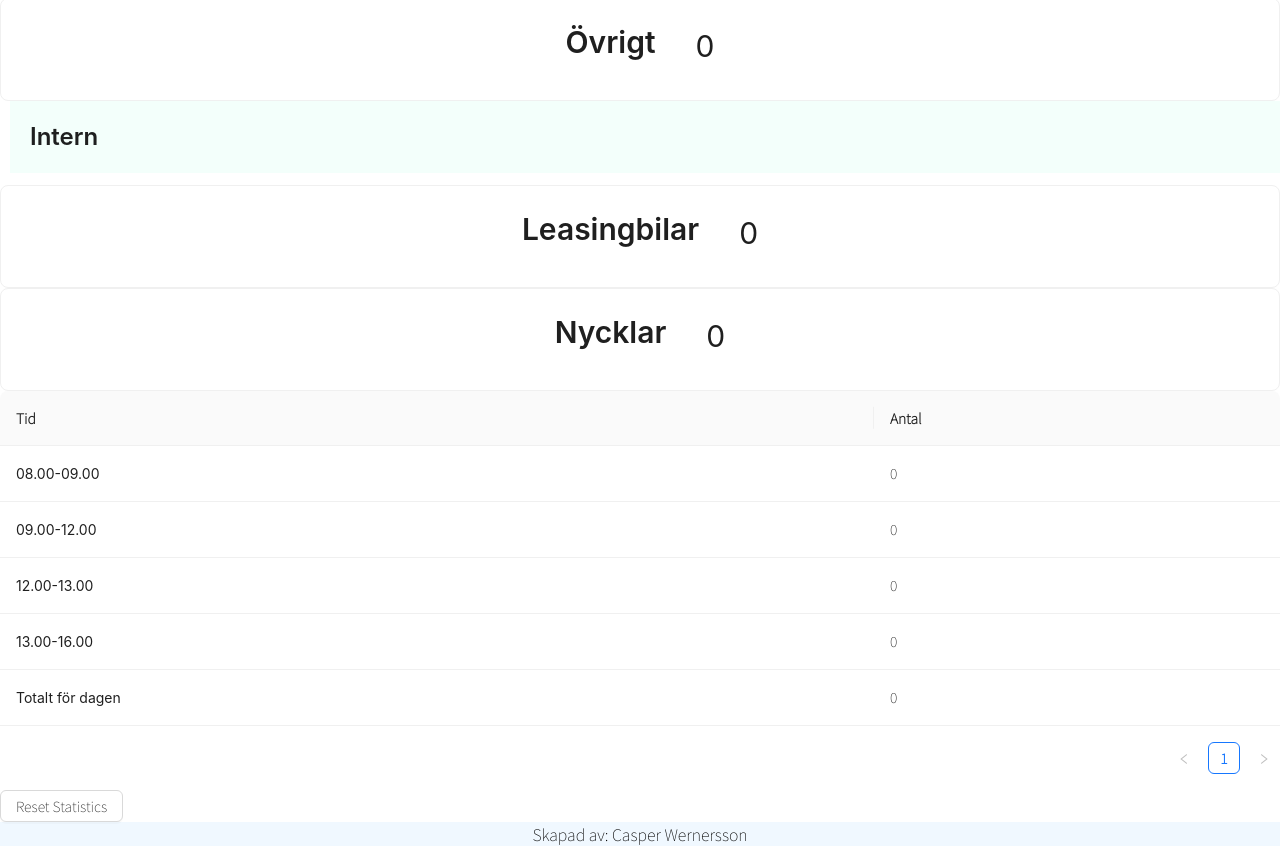
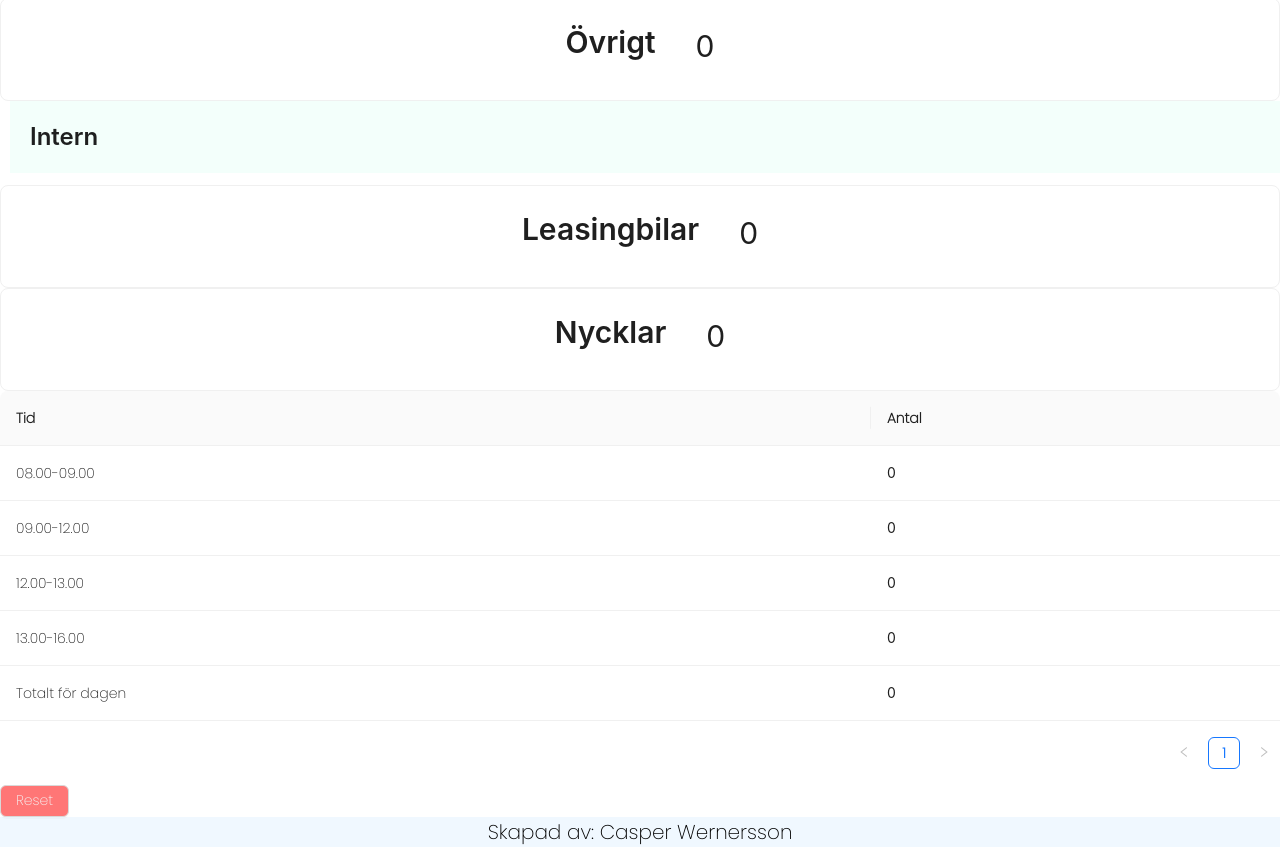
Before and after one commit to Cappeloow/StatisticCounter, a React (Vite) app in the folder client/: page / in a window 1280 px wide. Shown: the part 274-1121 px from the top of the page. Built offline with nearby package versions, Linux system fonts and the light colour scheme.

Commit message:
small adjustments

```diff
--- a/client/src/App.tsx
+++ b/client/src/App.tsx
@@ -1,6 +1,7 @@
 import Footer from "./mainComponents/Footer";
 import Main from "./mainComponents/Main";
 import StatisticProvider from "./context/StatisticContext.tsx";
+import "./style/CustomCursor.css";
 function App() {
   return (
     <>
--- a/client/src/components/DailyResultsCard.tsx
+++ b/client/src/components/DailyResultsCard.tsx
@@ -44,7 +44,9 @@ function DailyResultsCard() {
         thirteen={thirteen.length}
         result={result}
       />
-      <Button onClick={resetStatistics}>Reset Statistics</Button>
+      <Button className="resetButton" onClick={resetStatistics}>
+        Reset
+      </Button>
     </div>
   );
 }
--- a/client/src/components/DataCard.tsx
+++ b/client/src/components/DataCard.tsx
@@ -6,18 +6,26 @@ function DataCard(props: any) {
   const { Title, Text } = Typography;
   const { copyNumber } = useStatisticContext();
 
+  const handleClicker = (e: any) => {
+    e.preventDefault();
+    copyNumber(e);
+  };
   return (
-    <Card>
+    <Card onClick={() => addAmountToMatter(matter)}>
       <div className="Card">
         <Title
+          style={{ userSelect: "none" }}
           className="titleAddNumber"
           level={2}
-          onClick={() => addAmountToMatter(matter)}
         >
           {matter.task}
         </Title>
         <div className="containerOfCardNumber">
-          <Text className="amountNumber" onClick={(e) => copyNumber(e)}>
+          <Text
+            style={{ userSelect: "none" }}
+            className="amountNumber"
+            onClick={(e) => handleClicker(e)}
+          >
             {matter.amount}
           </Text>
         </div>
--- a/client/src/components/StatisticPanel.tsx
+++ b/client/src/components/StatisticPanel.tsx
@@ -35,7 +35,7 @@ function StatisticPanel() {
       <Title className="DayOfTheWeek" level={1}>
         {day}
       </Title>
-      <Title level={3} className="externText">
+      <Title style={{ userSelect: "none" }} level={3} className="externText">
         Extern
       </Title>
       {matters.map((matter) => (
@@ -52,7 +52,7 @@ function StatisticPanel() {
           </div>
         </div>
       ))}
-      <Title level={3} className="internText">
+      <Title style={{ userSelect: "none" }} level={3} className="internText">
         Intern
       </Title>
       {matters.map((matter) => (
--- a/client/src/components/TimeTable.tsx
+++ b/client/src/components/TimeTable.tsx
@@ -1,6 +1,7 @@
 import React from "react";
 import { Table, Typography } from "antd";
 import type { ColumnsType } from "antd/es/table";
+import "../style/Table.css";
 interface DataType {
   key: string;
   name: string;
@@ -21,12 +22,12 @@ const columns: ColumnsType<DataType> = [
     title: "Tid",
     dataIndex: "name",
     key: "name",
-    render: (text) => <Text>{text}</Text>,
   },
   {
     title: "Antal",
     dataIndex: "age",
     key: "age",
+    render: (text) => <Text onClick={(e) => copyNumber(e)}>{text}</Text>,
   },
 ];
 
@@ -60,7 +61,31 @@ const TimeTable: React.FC<TimeTableProps> = (props) => {
     },
   ];
 
-  return <Table columns={columns} dataSource={data} />;
+  return (
+    <Table style={{ userSelect: "none" }} columns={columns} dataSource={data} />
+  );
 };
 
 export default TimeTable;
+
+function copyNumber(e: any) {
+  const textField = document.createElement("textarea");
+  textField.value = e.target.textContent;
+
+  document.body.appendChild(textField);
+
+  textField.select();
+  textField.setSelectionRange(0, 99999); // For mobile devices
+
+  document.execCommand("copy");
+  document.body.removeChild(textField);
+
+  const copiedTextElement = document.createElement("p");
+  copiedTextElement.className = "textCopied";
+  copiedTextElement.textContent = "Kopierat!";
+
+  e.target.parentNode.appendChild(copiedTextElement);
+  setTimeout(() => {
+    e.target.parentNode.removeChild(copiedTextElement);
+  }, 2000);
+}
--- a/client/src/context/StatisticContext.tsx
+++ b/client/src/context/StatisticContext.tsx
@@ -89,7 +89,7 @@ const StatisticProvider = ({ children }: PropsWithChildren) => {
 
     const copiedTextElement = document.createElement("p");
     copiedTextElement.className = "textCopied";
-    copiedTextElement.textContent = "Copied";
+    copiedTextElement.textContent = "Kopierat!";
 
     e.target.parentNode.appendChild(copiedTextElement);
     setTimeout(() => {
--- a/client/src/index.css
+++ b/client/src/index.css
@@ -1,11 +1,11 @@
 @import url('https://fonts.googleapis.com/css2?family=Montserrat:wght@300;400;500;600&family=Noto+Sans+JP:wght@100&display=swap');
+  @import url('https://fonts.googleapis.com/css2?family=Poppins:wght@200&display=swap');
 
 * {
   padding: 0;
   margin: 0;
   box-sizing: border-box;
-  font-family: 'Montserrat', sans-serif;
-  font-family: 'Noto Sans JP', sans-serif;
+  font-family: 'Poppins', sans-serif;
 }
 
 /*
--- /dev/null
+++ b/client/src/style/CustomCursor.css
@@ -0,0 +1,3 @@
+body {
+    cursor: url('path/to/custom-cursor.png'), pointer;
+  }
--- a/client/src/style/Footer.css
+++ b/client/src/style/Footer.css
@@ -1,4 +1,6 @@
 footer {
 background-color: aliceblue;
 text-align: center;
+font-size:20px;
+font-family: 'Poppins', sans-serif;
 }
--- /dev/null
+++ b/client/src/style/Table.css
@@ -0,0 +1,4 @@
+.resetButton {
+    background-color: rgba(255, 0, 0, 0.539);
+    color:whitesmoke;
+}
```
